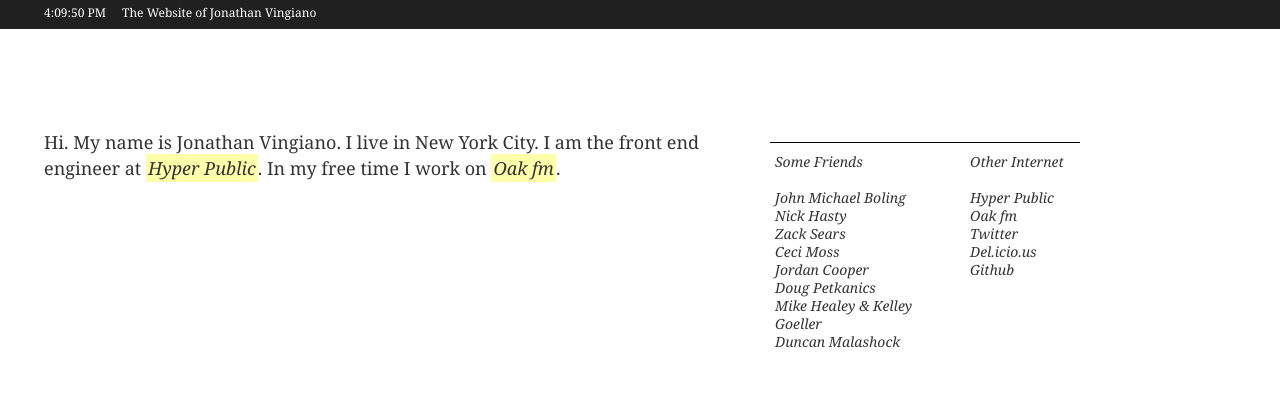
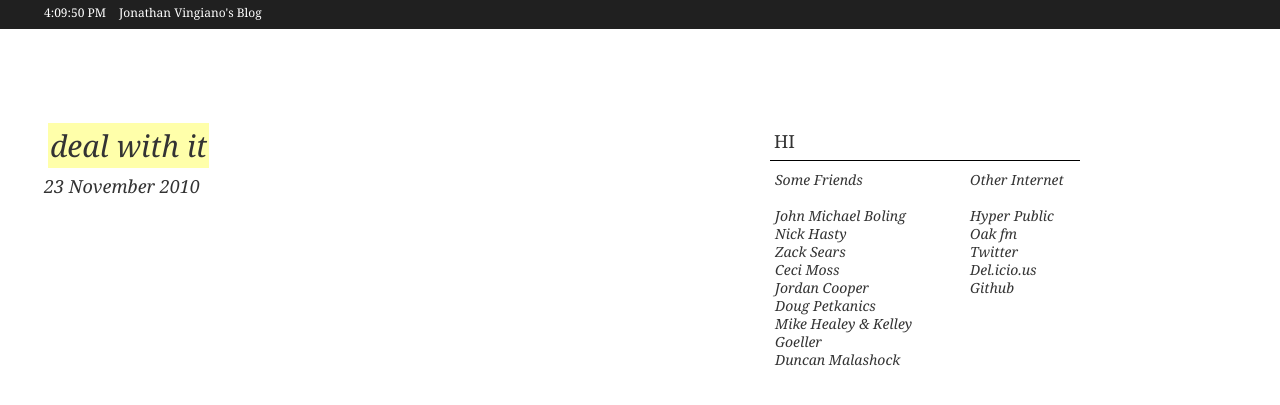
Before and after one commit to hackerunion-archives/jgv.github.com, a Jekyll site: the page built from index.html, in a window 1280 px wide. Shown: the top 405 px of the page. Built offline with Jekyll 4.4.1, drawn with Linux system fonts in a browser that asks for light colours; Markdown is read by kramdown in place of the engine named in the settings; the list of posts is cut into pages by our own code.

Commit message:
first post, deal with it

```diff
--- a/_layouts/default.html
+++ b/_layouts/default.html
@@ -17,6 +17,8 @@
     </div>
     <div id="wrapper" class="clearfix">
       <div id="main">
+
+        {{ content }}
 
       </div>
       <div id="sidebar">
--- a/_layouts/post.html
+++ b/_layouts/post.html
@@ -19,4 +19,4 @@
   </span>
   {% endif %}
 
-<h2 class="hightlight">back</h2>
+<a href="/"><h2 class="hightlight left">back</h2></a>
--- a/index.html
+++ b/index.html
@@ -1,63 +1,9 @@
-<!DOCTYPE html>
-<html xmlns="http://www.w3.org/1999/xhtml" xml:lang="en" lang="en-us">
-  <head>
-    <meta http-equiv="content-type" content="text/html; charset=utf-8" />
-    <title>Jonathan Vingiano | {{ page.title }}</title>
-    <meta name="author" content="Jonathan Vingiano" />
-    <link href="http://feeds.feedburner.com/jgv" rel="alternate" title="Jonathan Vingiano" type="application/atom+xml" />
-    <link href="/stylesheets/main.css" type="text/css" rel="stylesheet" media="screen, projection" />
-    <script type="text/javascript" src="/javascripts/init.js"></script>
-  </head>
+---
+layout: default
+title: Hi
+---
 
-  <body onload="updateClock(); setInterval('updateClock()', 1000 )">
-
-
-    <div id="meta-head" onclick="returnHome()">
-      <span id="clock">&#160;</span><p>  The Website of Jonathan Vingiano</p>
-    </div>
-    <div id="wrapper" class="clearfix">
-      <div id="main">
-
-	<p>Hi. My name is Jonathan Vingiano. I live in New York City. I am the front end engineer at <a href="http://hyperpublic.com">Hyper Public</a>. In my free time I work on <a
-href="http://oak.fm">Oak fm</a>.</p>
-
-      </div>
-      <div id="sidebar">
-	<h1 class="upper"></h1>
-	<ul class="simple-list left">
-	  <p class="ital">Some Friends</p>
-	  <li><a href="http://johnmichaelboling.com">John Michael Boling</a></li>
-	  <li><a href="http://jnhasty.com">Nick Hasty</a></li>
-	  <li><a href="http://zacksears.com">Zack Sears</a></li>
-	  <li><a href="http://amillionkeys.com">Ceci Moss</a></li>
-	  <li><a href="http://jordancooper.wordpress.com">Jordan Cooper</a></li>
-	  <li><a href="http://dougpetkanics.com/">Doug Petkanics</a></li>
-	  <li><a href="http://kneeon.tv/">Mike Healey & Kelley Goeller</a></li>
-	  <li><a href="http://duncanmalashock.com">Duncan Malashock</a></li>
-	</ul>
-
-	<ul class="simple-list social right">
-	  <p class="ital">Other Internet</p>
-	<li><a href="http://hyperpublic.com">Hyper Public</a></li>
-	<li><a href="http://oak.fm">Oak fm</a></li>
-	<li><a href="http://twitter.com/jgv">Twitter</a></li>
-	<li><a href="http://del.icio.us/jonathanvingiano">Del.icio.us</a></li>
-	<li><a href="http://github.com/jgv">Github</a></li>
-	</ul>
-      </div>
-    </div>
-
-    <!-- GA -->
-    <script type="text/javascript">
-      var _gaq = _gaq || [];
-      _gaq.push(['_setAccount', 'UA-19735778-1']);
-      _gaq.push(['_trackPageview']);
-
-      (function() {
-      var ga = document.createElement('script'); ga.type = 'text/javascript'; ga.async = true;
-      ga.src = ('https:' == document.location.protocol ? 'https://ssl' : 'http://www') + '.google-analytics.com/ga.js';
-      var s = document.getElementsByTagName('script')[0]; s.parentNode.insertBefore(ga, s);
-      })();
-    </script>
-  </body>
-</html>
+{% for post in site.posts %}
+  <h2 class="post-title"><a href="{{post.url}}" title="{{ post.title }}">{{ post.title }}</a></h2>
+  <p class="date-slug">{{ post.date | date_to_long_string }}</p>
+{% endfor %}
```
Also changed, not shown: _posts/2010-11-23-deal-with-it.textile (added, +16 -0 lines), _images/deal-with-it-screenshot.png (added), 1 other file.
